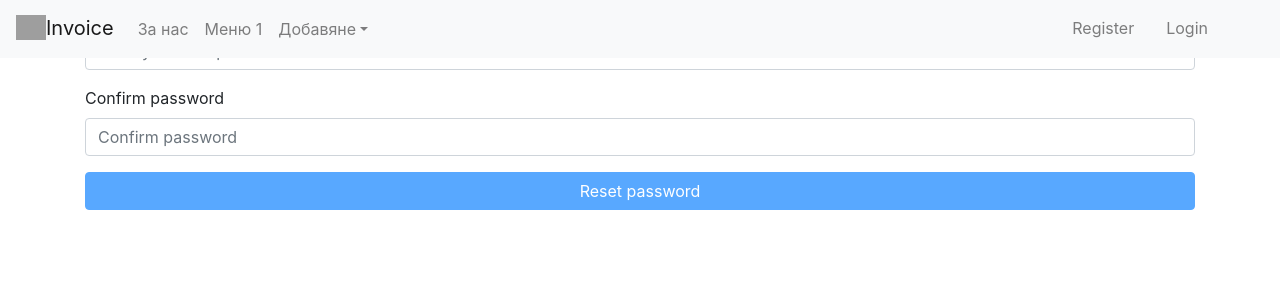
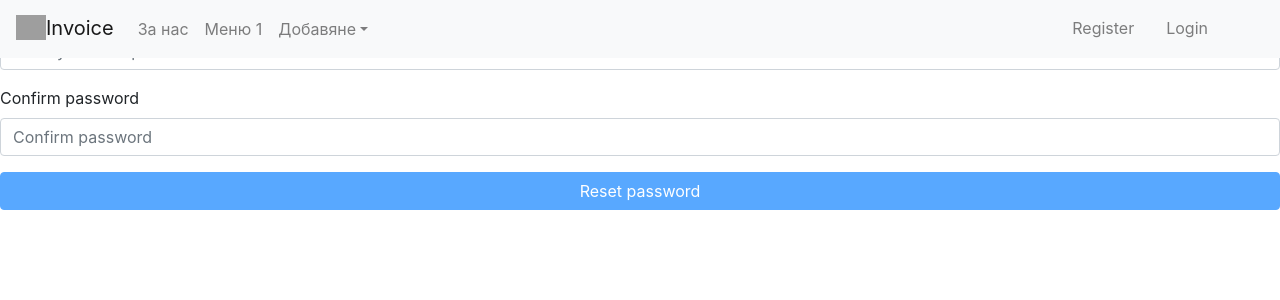
Before and after one commit to Magnus2311/Invoice, a React (Create React App) app: page /auth/resetPassword/1 in a window 1280 px wide. Shown: the top 300 px of the page. Built offline with nearby package versions, Linux system fonts and the light colour scheme; no server answers; grey boxes are pictures that could not be loaded; what redux-immutable-state-invariant would draw is missing.

Commit message:
Added style for the container

```diff
--- a/src/App.css
+++ b/src/App.css
@@ -36,3 +36,9 @@
     transform: rotate(360deg);
   }
 }
+
+.app-container {
+  margin: 0 auto;
+  width: clamp(400px, 800px, 100%);
+  margin-top: 4rem;
+}
--- a/src/App.js
+++ b/src/App.js
@@ -10,12 +10,13 @@ import { authenticate } from "./services/auth/authenticate";
 function App() {
   const [user, setUser] = React.useState({});
   React.useEffect(() => {
-    authenticate().then((userRes) => setUser(userRes));
+    debugger;
+    authenticate().then(userRes => setUser(userRes));
   }, []);
   return (
     <AuthContext.Provider value={{ user: user, setUser: setUser }}>
       <Layout />
-      <div className="container app-container">
+      <div className="app-container">
         <AppRouter />
       </div>
       <ToastContainer />
--- a/src/services/auth/authenticate.js
+++ b/src/services/auth/authenticate.js
@@ -5,10 +5,11 @@ import { toast } from "react-toastify";
 const baseUrl = "/api/users/";
 
 export const authenticate = () => {
-  return get(baseUrl + "getUsername")
-    .then(handleResponse)
-    .then((userResponse) => {
-      return userResponse;
+  return fetch(baseUrl + "getUsername")
+    .then(response => {
+      if (response.ok) {
+        return response.json();
+      }
     })
     .catch(handleError);
 };
@@ -21,7 +22,7 @@ export const checkConfirmationToken = (email, token) => {
   return fetch(`${baseUrl}confirmEmail?email=${email}&token=${token}`);
 };
 
-export const checkResetPasswordToken = (token) => {
+export const checkResetPasswordToken = token => {
   return fetch(`${baseUrl}checkResetPassword?token=${token}`, {
     method: "GET",
     credentials: "same-origin",
@@ -30,14 +31,14 @@ export const checkResetPasswordToken = (token) => {
     headers: {
       "Content-Type": "application/json",
     },
-  }).then((response) => {
+  }).then(response => {
     if (response.status === 200) {
       return response.text();
     }
   });
 };
 
-export const sendResetPasswordEmail = (user) => {
+export const sendResetPasswordEmail = user => {
   return fetch(baseUrl + "sendResetPasswordEmail", {
     method: "POST",
     credentials: "same-origin",
@@ -47,7 +48,7 @@ export const sendResetPasswordEmail = (user) => {
       "Content-Type": "application/json",
     },
     body: JSON.stringify(user),
-  }).then((response) => {
+  }).then(response => {
     if (response.status === 200) {
       toast.success(
         `E-mail to reset your password was sent to ${user.username}`
```
